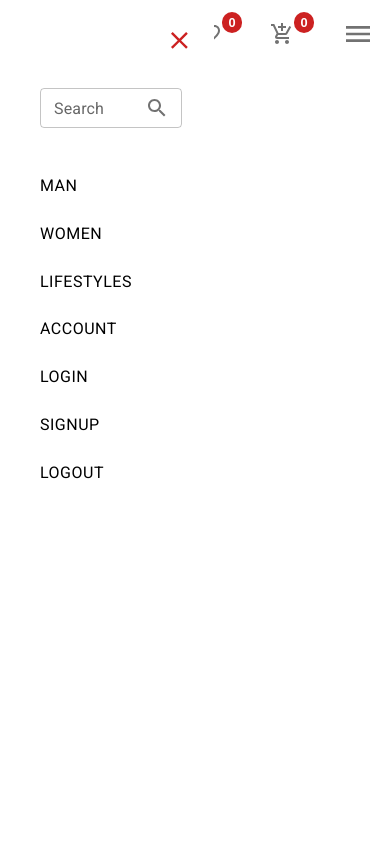
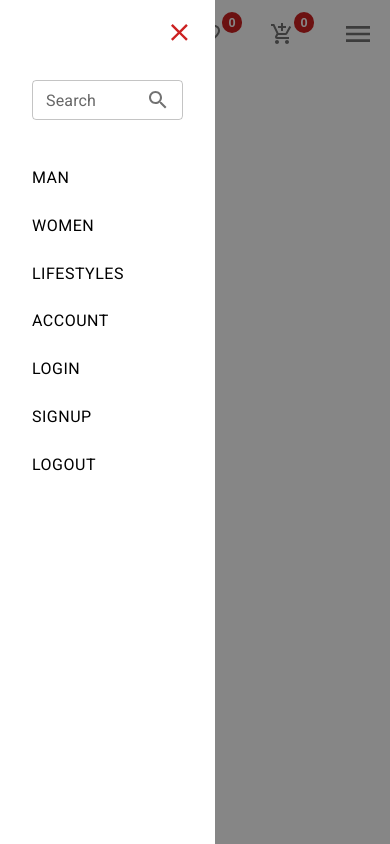
Before and after one commit to kobir1989/Elite-Fashion, a React (Create React App) app in the folder client/: page / in a window 390 px wide. Both pictures are taken after a click on the button 358 px from the left and 36 px from the top of the page. Built offline with nearby package versions, Linux system fonts and the light colour scheme.

Commit message:
Modal and navbar backdrop added

```diff
--- a/client/public/index.html
+++ b/client/public/index.html
@@ -6,6 +6,7 @@
 		<title>Elite Fashion</title>
 	</head>
 	<body>
+		<div id="portal"></div>
 		<div id="root"></div>
 	</body>
 </html>
--- /dev/null
+++ b/client/src/components/Common/Modal/Modal.module.scss
@@ -0,0 +1,22 @@
+@import "../../../sass/sass-utils/colors";
+@import "../../../sass/sass-utils/mixins";
+
+.backdrop {
+	position: fixed;
+	top: 0;
+	left: 0;
+	width: 100%;
+	height: 100vh;
+	background-color: $back_drop;
+	z-index: 20;
+}
+
+.overlay {
+	position: fixed;
+	top: 50%;
+	left: 50%;
+	background: $white;
+	border-radius: 8px;
+	padding: 1rem;
+	@include box-shadow-diffuse;
+}
--- a/client/src/components/Navbar/Navbar.js
+++ b/client/src/components/Navbar/Navbar.js
@@ -71,6 +71,7 @@ const Navbar = () => {
                </Button>
             </div>
             {openMenu &&
+               <div className={styles.nav_backdrop}>
                   <div className={styles.nav_menu_mobile_dropdown}>
                      <div className={styles.close_icon}>
                         <Button variant={"icon-btn-normal"} onClick={() => { setOpenMenu(false) }}>
@@ -90,7 +91,9 @@ const Navbar = () => {
                         <li>signup</li>
                         <li>logout</li>
                      </ul>
-               </div>}
+                  </div>
+               </div>
+            }
          </div>
          {/*********************************/}
       </nav>
--- a/client/src/components/Navbar/Navbar.module.scss
+++ b/client/src/components/Navbar/Navbar.module.scss
@@ -84,7 +84,16 @@
 			}
 		}
 	}
+	.nav_backdrop {
+		position: fixed;
+		top: 0;
+		left: 0;
+		width: 100%;
+		height: 100vh;
+		background-color: $back_drop;
+	}
 	.nav_menu_mobile {
+		z-index: 40;
 		@include screens-lg {
 			display: none;
 		}
@@ -105,15 +114,13 @@
 		}
 		&_dropdown {
 			padding: 2rem;
-			position: absolute;
+			position: fixed;
 			top: 0;
 			left: 0;
 			background-color: $white;
 			width: 55%;
-			height: 98vh;
-			z-index: 10;
+			height: 100vh;
 			animation: toggle 0.3s linear;
-			// background-color: red;
 			.close_icon {
 				position: absolute;
 				right: 6%;
--- a/client/src/sass/sass-utils/_colors.scss
+++ b/client/src/sass/sass-utils/_colors.scss
@@ -16,3 +16,4 @@ $white: #fff;
 $light_gray: #e5e5e5;
 $pink_main: #e83e8c;
 $body: #f8f9fa;
+$back_drop: #00000079;
```
Also changed, not shown: client/src/components/Common/Modal/Modal.js (added, +37 -0 lines). Lines whose indentation alone changed are shown as unchanged.
